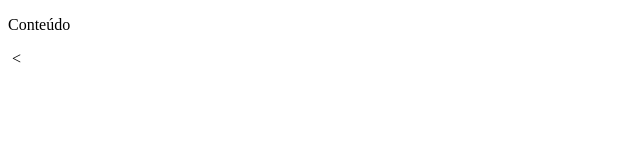
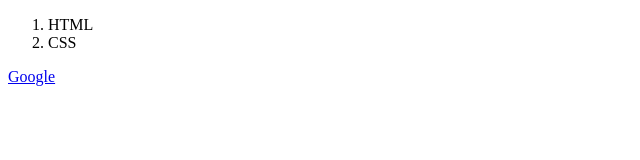
Before and after one commit to PedroLSF/FullStack, a plain HTML site: page index.html in a window 1280 px wide. Shown: the whole page, without its empty margins (0-640 px from the left). Drawn offline with Linux system fonts and the light colour scheme.

Commit message:
Finalizacao parte 1

```diff
--- a/index.html
+++ b/index.html
@@ -10,10 +10,12 @@
 </head>
 <body>
     <!-- Corpo da minha página -->
-    <div>
-        <p>Conteúdo</p>
-        <img src = "" alt="">
-        &lt;
-    </div>
+        <!--Lista Ordenada-->
+        <ol>
+            <li>HTML</li>
+            <li>CSS</li>
+        </ol>
+
+        <a href = "https://www.google.com.br">Google</a>
 </body>
 </html>
```
Also changed, not shown: 2 other files.
